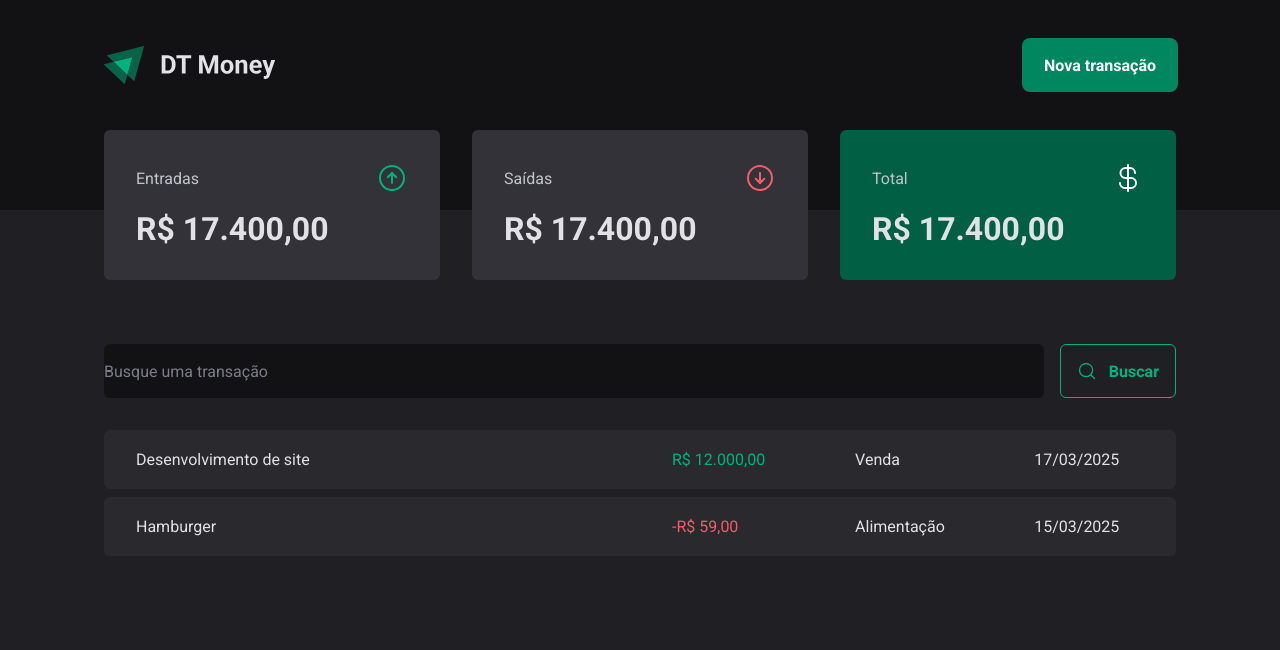
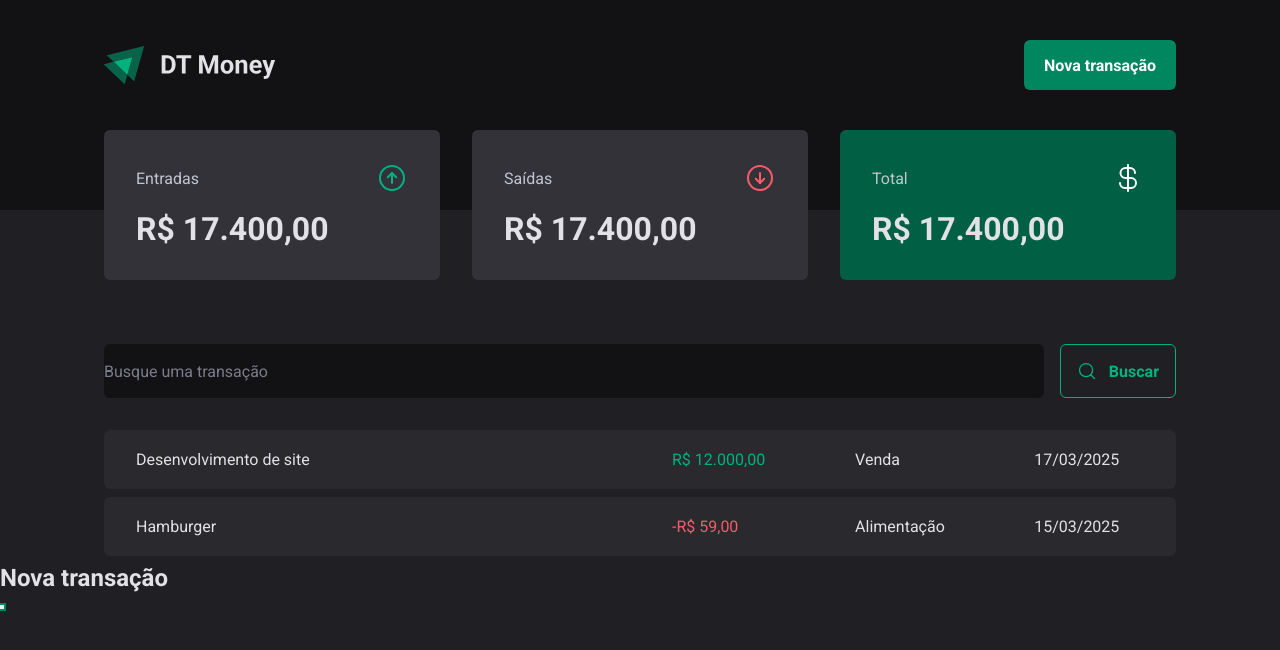
Before and after one commit to KioryFNC/DT-Money, a React (Vite) app: page / in a window 1280 px wide. Both pictures are taken after a click on the button "Nova transação". Shown: the top 650 px of the page. Built offline with nearby package versions, Linux system fonts and the light colour scheme.

Commit message:
feat: modal Dialog

```diff
--- a/package.json
+++ b/package.json
@@ -10,6 +10,7 @@
     "preview": "vite preview"
   },
   "dependencies": {
+    "@radix-ui/react-dialog": "^1.1.6",
     "phosphor-react": "^1.4.1",
     "react": "^19.0.0",
     "react-dom": "^19.0.0",
--- a/src/components/Header/index.tsx
+++ b/src/components/Header/index.tsx
@@ -1,12 +1,26 @@
 import { HeaderContainer, HeaderContent, NewTransactionButton } from "./styles";
 import logoImg from '../../assets/logo.svg'
+import * as Dialog from '@radix-ui/react-dialog'
 
 export function Header() {
   return (
     <HeaderContainer>
       <HeaderContent>
         <img src={logoImg} alt="" />
-        <NewTransactionButton>Nova transação</NewTransactionButton>
+
+        <Dialog.Root>
+          <Dialog.Trigger asChild>
+            <NewTransactionButton>Nova transação</NewTransactionButton>
+          </Dialog.Trigger>
+
+          <Dialog.Portal>
+            <Dialog.Overlay />
+            <Dialog.Content>
+              <Dialog.Title>Nova transação</Dialog.Title>
+              <Dialog.Close />
+            </Dialog.Content>
+          </Dialog.Portal>
+        </Dialog.Root>
       </HeaderContent>
     </HeaderContainer>
   )
```
Also changed, not shown: 1 other file (tests, documents, lock files or other folders).
